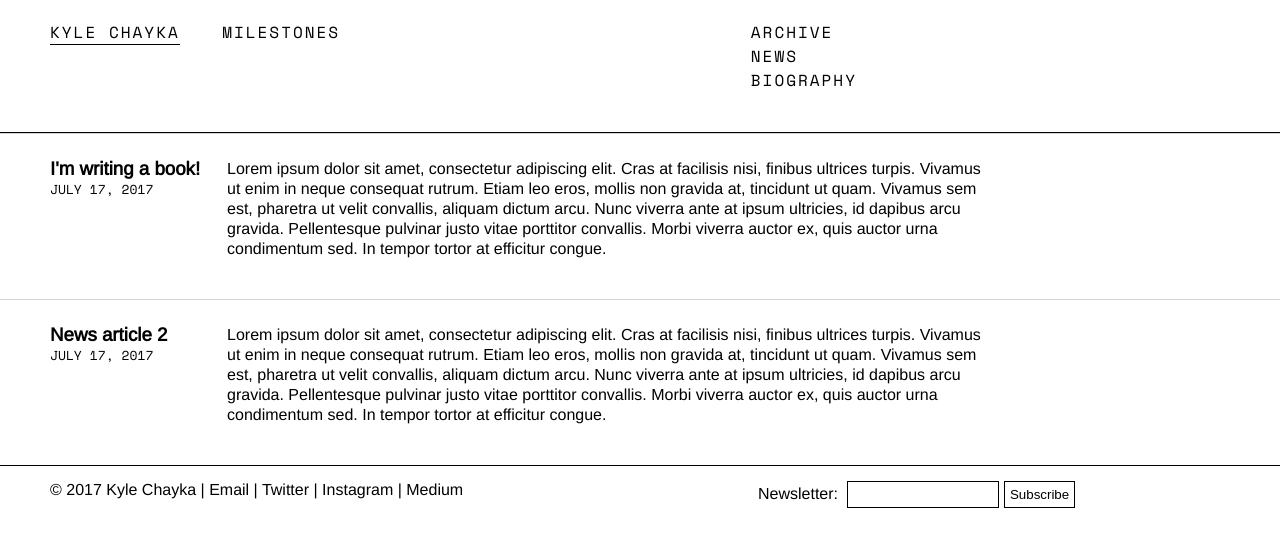
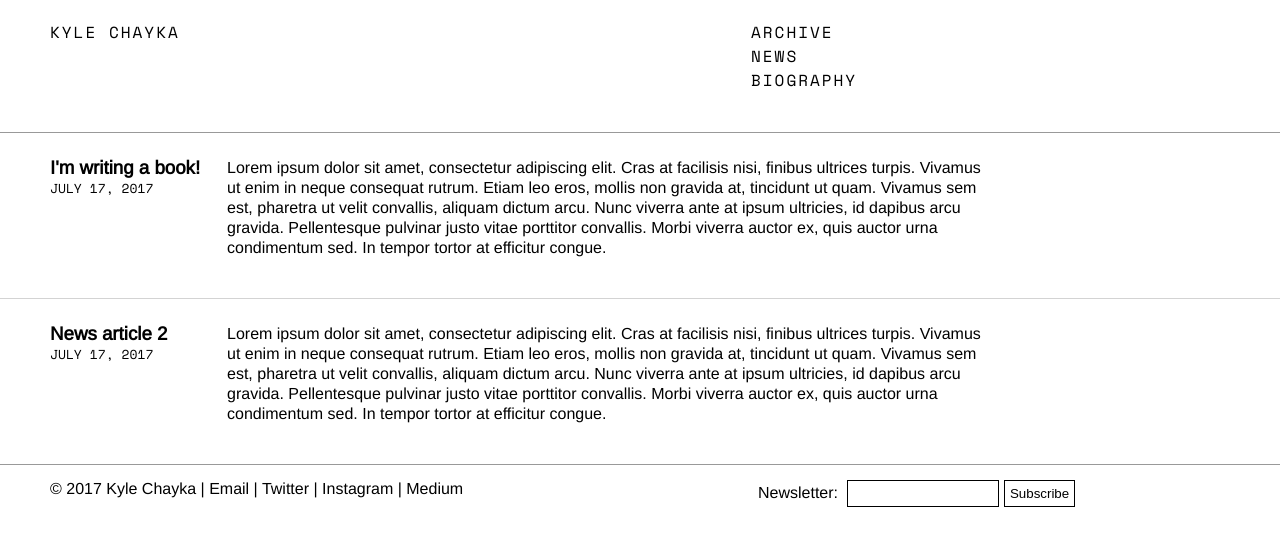
Before and after one commit to jarrettfuller/jekyll-test, a Jekyll site: the page built from news.html, in a window 1280 px wide. Shown: the top 547 px of the page. Built offline with Jekyll 4.4.1, drawn with Linux system fonts in a browser that asks for light colours; some web fonts are replaced.

Commit message:
removed page titles, fixed header underline

```diff
--- a/_layouts/default.html
+++ b/_layouts/default.html
@@ -13,7 +13,7 @@
 
     </head>
     <body id="top">
-        <header><div class="site-title"><a href="{{ site.github.url }}/">Kyle Chayka</a></div><div class="page-title">{{ page.title }}</div>
+        <header><h1><a href="{{ site.github.url }}/">Kyle Chayka</a></h1>
             <nav><ul>
                 <li><a href="{{ site.github.url }}/archive">Archive</a></li>
                 <li><a href="{{ site.github.url }}/news">News</a></li>
--- a/_layouts/index.html
+++ b/_layouts/index.html
@@ -23,6 +23,9 @@
             .hp_project i{
                 font-size: 24px;
             }
+            .first {
+                border-top: 0px solid;
+            }
         </style>
 
     </head>
--- a/index.html
+++ b/index.html
@@ -11,7 +11,7 @@
 
 
         <a href="{{ site.baseurl }}{{ post.url }}">
-        <div class="object">
+        <div class="object first">
             <div class="hp_project">Monocle's View from Nowhere <i class="fa fa-external-link" aria-hidden="true"></i></div>
             <div class="hp_type">Feature</div>
             <div class="hp_publication">The New Republic</div>
--- a/news.html
+++ b/news.html
@@ -23,18 +23,16 @@
     .news-item {
         width: 65%;
     }
-
+    .first {
+        border-top: 0px;
+    }
 </style>
 </head>
 
 <body>
-<!--
 
-    <div class="headline">
-    Milestones</div>
--->
 
-    <div class="object">
+    <div class="first object">
 
     <div class="news">
 
--- a/styles.css
+++ b/styles.css
@@ -74,7 +74,7 @@
   text-transform: uppercase;
   letter-spacing: 2px;
   box-sizing: border-box;
-  border-bottom: 1px solid black;
+  border-bottom: 1px solid #999999;
 }
 header h1 {
   font-weight: normal;
@@ -96,6 +96,7 @@
   padding-left: 0px;
   margin-left: 0px;
 }
+/*
 .site-title {
     width: 15%;
 }
@@ -109,6 +110,7 @@
     width: 46%;
     padding-right: 50px;
 }
+*/
 
 
 /*----------- HOMEPAGE --------------*/
@@ -139,8 +141,8 @@
   box-sizing: border-box;
   padding-right: 50px;
     font-weight: 700;
-      font-size: 30px;
-    line-height: 34px;
+      font-size: 26px;
+    line-height: 30px;
 }
 .hp_type {
   width: 20%;
@@ -151,7 +153,9 @@
   width: 20%;
         font-family: 'Space Mono';
         font-size: 13px;
-
+}
+.first {
+  border-top: 0px solid;
 }
 /*----------- PROJECTS --------------*/
 .object {
@@ -449,7 +453,7 @@
 }
 /*----------- FOOTER --------------*/
 footer {
-  border-top: 1px black solid;
+  border-top: 1px #999999 solid;
   padding: 15px 50px 50px 50px;
   display: -webkit-flex;
   display: -ms-flexbox;
@@ -516,13 +520,6 @@
     padding-top: 25px;
     flex-direction: column;
   }
-.site-title {
-    width: 50%;
-}
-.page-title {
-    width: 50%;
-    padding-right: 0px;
-}
 nav {
     float: none;
     padding-top: 10px;
```
Also changed, not shown: _includes/footer.html (line endings or trailing spaces).
